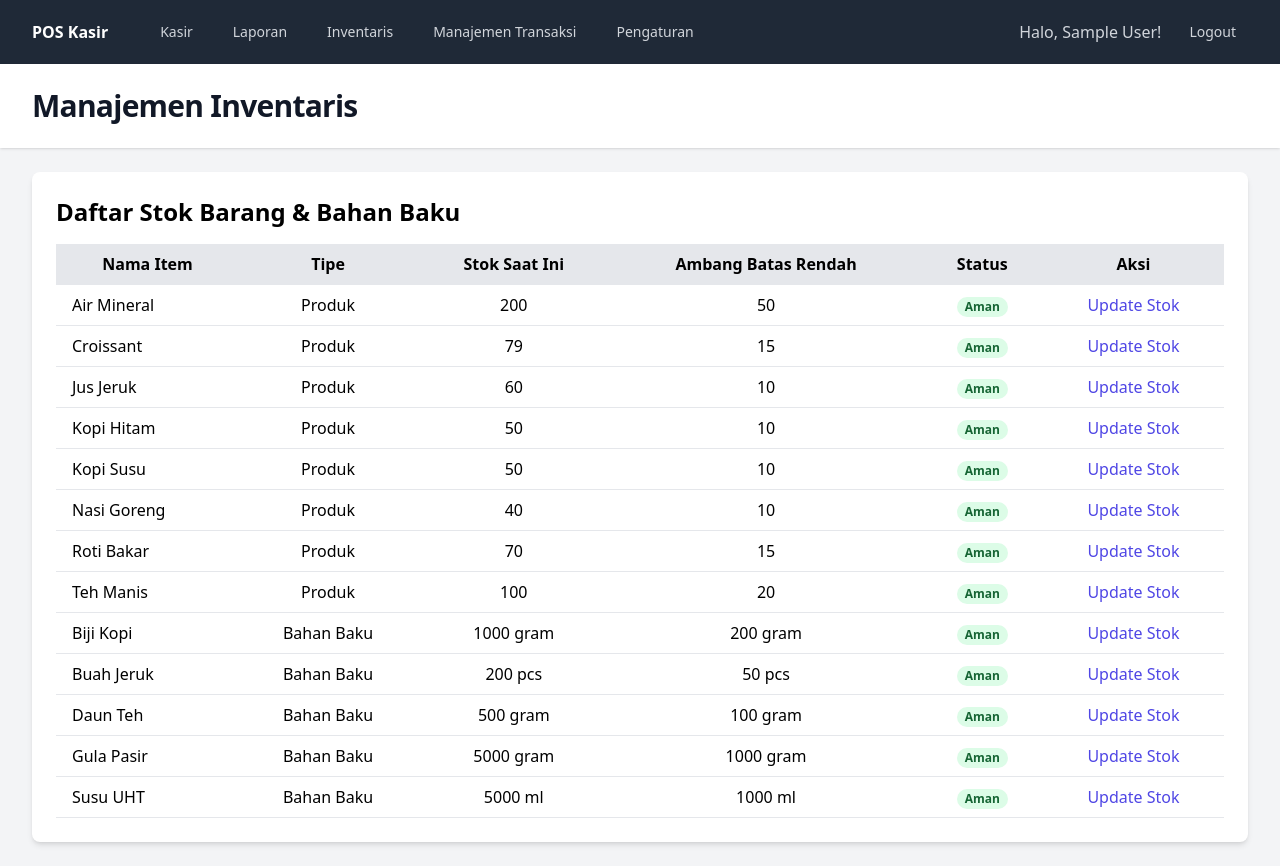
After one commit to pramudyanuar/demo-pos, a PHP site: page /inventory in a window 1280 px wide. The commit adds this page. Run offline with PHP 8.4, Linux system fonts and the light colour scheme; the visitor is signed in with stand-in values (Sample User, id 1); data comes from the database, SQL or seed files in the repository; both versions use the stored data as it was after the commit; some libraries are stand-ins or nearby versions.

Commit message:
nambah sesuatu

```diff
--- a/public/index.php
+++ b/public/index.php
@@ -85,19 +85,43 @@ switch ($requestUri) {
                 $paymentMethod = $_POST['payment_method'];
                 $employeeId = $_SESSION['user_id'];
 
+                // 1. Masukkan ke tabel transactions
                 $stmt = $db->prepare("INSERT INTO transactions (employee_id, final_amount, payment_method) VALUES (?, ?, ?)");
                 $stmt->execute([$employeeId, $totalAmount, $paymentMethod]);
                 $transactionId = $db->lastInsertId();
 
-                $stmt = $db->prepare("INSERT INTO transaction_items (transaction_id, product_id, quantity, price_per_item, total_price) VALUES (?, ?, ?, ?, ?)");
+                // 2. Siapkan statement untuk mengurangi stok
+                $updateProductStockStmt = $db->prepare("UPDATE products SET stock_quantity = stock_quantity - ? WHERE id = ?");
+                $updateIngredientStockStmt = $db->prepare("UPDATE ingredients SET stock_quantity = stock_quantity - ? WHERE id = ?");
+                $getRecipeStmt = $db->prepare("SELECT * FROM product_recipes WHERE product_id = ?");
+
+                // 3. Loop melalui item di keranjang
+                $itemStmt = $db->prepare("INSERT INTO transaction_items (transaction_id, product_id, quantity, price_per_item, total_price) VALUES (?, ?, ?, ?, ?)");
                 foreach ($cartData as $productId => $item) {
-                    $stmt->execute([
+                    // Masukkan ke transaction_items
+                    $itemStmt->execute([
                         $transactionId,
                         $productId,
                         $item['quantity'],
                         $item['price'],
                         $item['price'] * $item['quantity']
                     ]);
+
+                    // Kurangi Stok
+                    $productInfo = $db->query("SELECT is_recipe FROM products WHERE id = $productId")->fetch();
+
+                    if ($productInfo['is_recipe'] == 1) {
+                        // Jika produk adalah resep, kurangi stok bahan baku
+                        $getRecipeStmt->execute([$productId]);
+                        $recipeItems = $getRecipeStmt->fetchAll();
+                        foreach ($recipeItems as $recipeItem) {
+                            $quantityToReduce = $recipeItem['quantity_used'] * $item['quantity'];
+                            $updateIngredientStockStmt->execute([$quantityToReduce, $recipeItem['ingredient_id']]);
+                        }
+                    } else {
+                        // Jika produk biasa, kurangi stok produk itu sendiri
+                        $updateProductStockStmt->execute([$item['quantity'], $productId]);
+                    }
                 }
 
                 $db->commit();
@@ -107,7 +131,9 @@ switch ($requestUri) {
 
             } catch (Exception $e) {
                 $db->rollBack();
-                echo "Gagal memproses transaksi: " . $e->getMessage();
+                // Beri pesan error yang lebih informatif
+                error_log("Gagal memproses transaksi: " . $e->getMessage());
+                render_view('error/500', 'app', ['error_message' => $e->getMessage()]);
             }
         }
         break;
@@ -269,6 +295,47 @@ switch ($requestUri) {
         ]);
         break;
 
+    case '/inventory':
+        if (!isset($_SESSION['user_id']) || $_SESSION['role_id'] != 1) {
+            http_response_code(403);
+            echo "Akses Ditolak";
+            exit();
+        }
+
+        // Ambil data stok produk
+        $stmtProducts = $db->query(
+            "SELECT id, name, stock_quantity, low_stock_threshold, 'Produk' as type, '' as unit
+             FROM products
+             ORDER BY name ASC"
+        );
+        $products = $stmtProducts->fetchAll();
+
+        // Ambil data stok bahan baku
+        $stmtIngredients = $db->query(
+            "SELECT id, name, stock_quantity, low_stock_threshold, 'Bahan Baku' as type, unit
+             FROM ingredients
+             ORDER BY name ASC"
+        );
+        $ingredients = $stmtIngredients->fetchAll();
+
+        // Gabungkan keduanya
+        $inventory = array_merge($products, $ingredients);
+
+        // Cek low stock alerts
+        $lowStockItems = [];
+        foreach($inventory as $item){
+            if($item['stock_quantity'] <= $item['low_stock_threshold']){
+                $lowStockItems[] = $item;
+            }
+        }
+
+        render_view('admin/inventory', 'app', [
+            'title' => 'Manajemen Inventaris',
+            'inventory' => $inventory,
+            'lowStockItems' => $lowStockItems
+        ]);
+        break;
+
     default:
         http_response_code(404);
         echo "<h1>404 Page Not Found</h1>";
--- /dev/null
+++ b/src/views/admin/inventory.php
@@ -0,0 +1,68 @@
+<div class="space-y-6">
+    <?php if (!empty($lowStockItems)): ?>
+    <div class="bg-red-100 border-l-4 border-red-500 text-red-700 p-4" role="alert">
+        <p class="font-bold">Peringatan Stok Menipis!</p>
+        <p>Item berikut memiliki stok di bawah ambang batas:</p>
+        <ul class="list-disc ml-6 mt-2">
+            <?php foreach ($lowStockItems as $item): ?>
+                <li>
+                    <?= htmlspecialchars($item['name']) ?> (Sisa: <?= $item['stock_quantity'] ?> <?= htmlspecialchars($item['unit']) ?>)
+                </li>
+            <?php endforeach; ?>
+        </ul>
+    </div>
+    <?php endif; ?>
+
+
+    <div class="bg-white p-6 rounded-lg shadow-md">
+        <h2 class="text-2xl font-bold mb-4">Daftar Stok Barang & Bahan Baku</h2>
+
+        <div class="overflow-x-auto">
+            <table class="min-w-full bg-white">
+                <thead class="bg-gray-200">
+                    <tr>
+                        <th class="py-2 px-4 border-b">Nama Item</th>
+                        <th class="py-2 px-4 border-b">Tipe</th>
+                        <th class="py-2 px-4 border-b">Stok Saat Ini</th>
+                        <th class="py-2 px-4 border-b">Ambang Batas Rendah</th>
+                        <th class="py-2 px-4 border-b">Status</th>
+                        <th class="py-2 px-4 border-b">Aksi</th>
+                    </tr>
+                </thead>
+                <tbody>
+                    <?php foreach ($inventory as $item): ?>
+                    <tr class="hover:bg-gray-50">
+                        <td class="py-2 px-4 border-b"><?= htmlspecialchars($item['name']) ?></td>
+                        <td class="py-2 px-4 border-b text-center"><?= htmlspecialchars($item['type']) ?></td>
+                        <td class="py-2 px-4 border-b text-center">
+                            <?= $item['stock_quantity'] ?> <?= htmlspecialchars($item['unit']) ?>
+                        </td>
+                        <td class="py-2 px-4 border-b text-center">
+                            <?= $item['low_stock_threshold'] ?> <?= htmlspecialchars($item['unit']) ?>
+                        </td>
+                        <td class="py-2 px-4 border-b text-center">
+                            <?php if ($item['stock_quantity'] <= $item['low_stock_threshold']): ?>
+                                <span class="px-2 inline-flex text-xs leading-5 font-semibold rounded-full bg-red-100 text-red-800">
+                                    Stok Rendah
+                                </span>
+                            <?php else: ?>
+                                <span class="px-2 inline-flex text-xs leading-5 font-semibold rounded-full bg-green-100 text-green-800">
+                                    Aman
+                                </span>
+                            <?php endif; ?>
+                        </td>
+                        <td class="py-2 px-4 border-b text-center">
+                            <a href="#" class="text-indigo-600 hover:text-indigo-900">Update Stok</a>
+                        </td>
+                    </tr>
+                    <?php endforeach; ?>
+                     <?php if (empty($inventory)): ?>
+                        <tr>
+                            <td colspan="6" class="text-center py-4">Tidak ada data inventaris.</td>
+                        </tr>
+                    <?php endif; ?>
+                </tbody>
+            </table>
+        </div>
+    </div>
+</div>
--- a/src/views/layouts/app.php
+++ b/src/views/layouts/app.php
@@ -30,6 +30,7 @@ if (!isset($_SESSION['user_id']) && !str_contains($_SERVER['REQUEST_URI'], '/log
                                 <a href="/" class="text-gray-300 hover:bg-gray-700 hover:text-white rounded-md px-3 py-2 text-sm font-medium">Kasir</a>
                                 <?php if (isset($_SESSION['role_id']) && $_SESSION['role_id'] == 1) : // Hanya Manager ?>
                                 <a href="/reports" class="text-gray-300 hover:bg-gray-700 hover:text-white rounded-md px-3 py-2 text-sm font-medium">Laporan</a>
+                                <a href="/inventory" class="text-gray-300 hover:bg-gray-700 hover:text-white rounded-md px-3 py-2 text-sm font-medium">Inventaris</a>
                                 <a href="/reports/transactions" class="text-gray-300 hover:bg-gray-700 hover:text-white rounded-md px-3 py-2 text-sm font-medium">Manajemen Transaksi</a>
                                 <a href="/settings" class="text-gray-300 hover:bg-gray-700 hover:text-white rounded-md px-3 py-2 text-sm font-medium">Pengaturan</a>
                                 <?php endif; ?>
```
Also changed, not shown: database/init.php (+88 -11 lines), database/pos.sqlite.
